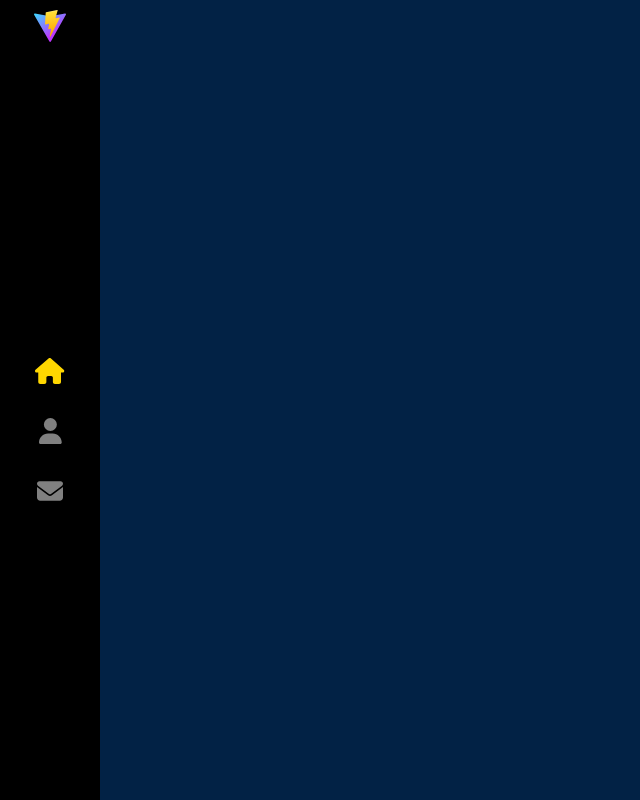
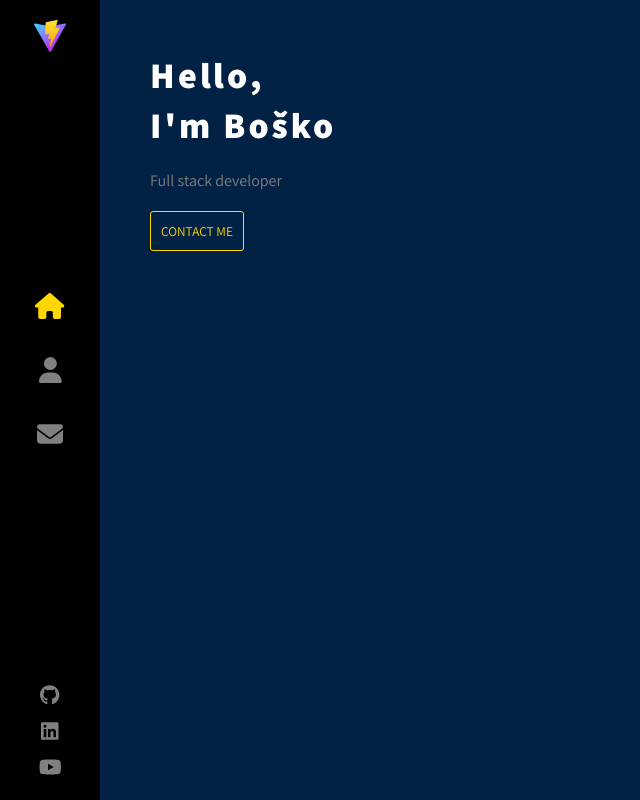
Before and after one commit to boskoa/portfolio-website, a React (Vite) app: page / in a window 1280 px wide. Shown: the whole page, without its empty margins (0-640 px from the left). Built offline with nearby package versions, Linux system fonts and the light colour scheme.

Commit message:
Adding Home page and animateLetters

```diff
--- a/index.html
+++ b/index.html
@@ -4,6 +4,9 @@
 <head>
   <meta charset="UTF-8" />
   <link rel="icon" type="image/svg+xml" href="/vite.svg" />
+  <link rel="preconnect" href="https://fonts.googleapis.com">
+  <link rel="preconnect" href="https://fonts.gstatic.com" crossorigin>
+  <link href="https://fonts.googleapis.com/css2?family=Assistant:wght@400;600;800&display=swap" rel="stylesheet">
   <meta name="viewport" content="width=device-width, initial-scale=1.0" />
   <title>Portfolio Website</title>
 </head>
--- a/src/App.jsx
+++ b/src/App.jsx
@@ -1,12 +1,13 @@
 import { RouterProvider, createBrowserRouter } from "react-router-dom";
 import Layout from "./components/Layout";
+import Home from "./components/Home";
 
 function App() {
   const router = createBrowserRouter([
     {
       path: "/",
       element: <Layout />,
-      children: [{ path: "home", element: <div>test</div> }],
+      children: [{ index: true, element: <Home /> }],
     },
   ]);
 
--- /dev/null
+++ b/src/components/Home/index.jsx
@@ -0,0 +1,62 @@
+import styled from "styled-components";
+import letterAnimate from "../../utils/letterAnimate";
+
+const StyledContainer = styled.div`
+  margin-left: 100px;
+  padding: 50px;
+  color: white;
+`;
+
+const StyledHeader = styled.h2`
+  font-size: 36px;
+  letter-spacing: 3px;
+  line-height: 50px;
+`;
+
+const StyledSub = styled.p`
+  color: grey;
+  margin: 20px 0;
+`;
+
+const StyledContact = styled.button`
+  text-transform: uppercase;
+  background-color: transparent;
+  border: 1px solid gold;
+  color: gold;
+  padding: 10px;
+  border-radius: 3px;
+  cursor: pointer;
+  transition: all 0.3s;
+
+  &:hover {
+    transform: scale(1.01);
+    box-shadow: 0 0 10px 0 gold;
+  }
+
+  &:active {
+    transform: none;
+    box-shadow: none;
+  }
+
+  @media (hover: none) {
+    cursor: default;
+  }
+`;
+
+const greeting = "Hello,";
+
+function Home() {
+  return (
+    <StyledContainer>
+      <StyledHeader>
+        {letterAnimate(greeting, 0)}
+        <br />
+        I&apos;m Boško
+      </StyledHeader>
+      <StyledSub>Full stack developer</StyledSub>
+      <StyledContact>Contact me</StyledContact>
+    </StyledContainer>
+  );
+}
+
+export default Home;
--- a/src/components/Sidebar/index.jsx
+++ b/src/components/Sidebar/index.jsx
@@ -2,6 +2,11 @@ import { FontAwesomeIcon } from "@fortawesome/react-fontawesome";
 import { Link, NavLink } from "react-router-dom";
 import { faEnvelope, faHome, faUser } from "@fortawesome/free-solid-svg-icons";
 import styled from "styled-components";
+import {
+  faGithub,
+  faLinkedin,
+  faYoutube,
+} from "@fortawesome/free-brands-svg-icons";
 
 const StyledSidebar = styled.div`
   display: flex;
@@ -10,7 +15,7 @@ const StyledSidebar = styled.div`
   position: fixed;
   left: 0;
   top: 0;
-  padding: 10px;
+  padding: 20px 10px;
   gap: 30px;
   bottom: 0;
   width: 100px;
@@ -30,6 +35,8 @@ const StyledNav = styled.nav`
 const StyledNavLink = styled(NavLink)`
   font-size: 26px;
   position: relative;
+  width: 100%;
+  text-align: center;
 
   &:hover > svg {
     opacity: 0;
@@ -38,7 +45,7 @@ const StyledNavLink = styled(NavLink)`
 
   &:after {
     content: "";
-    color: white;
+    color: gold;
     opacity: 0;
     transition: 0.3s all 0.1s;
     font-size: 16px;
@@ -46,12 +53,28 @@ const StyledNavLink = styled(NavLink)`
     position: absolute;
     width: 100%;
     top: 5px;
-    left: -20%;
+    text-align: center;
   }
 
   &:hover:after {
     content: "${({ text }) => text}";
     opacity: 1;
+  }
+`;
+
+const StyledSocial = styled.ul`
+  display: flex;
+  flex-direction: column;
+  justify-content: center;
+  align-items: center;
+  gap: 10px;
+  font-size: 20px;
+  list-style: none;
+`;
+
+const StyledSocialItem = styled.li`
+  & svg:hover {
+    color: ${({ $hovered }) => $hovered};
   }
 `;
 
@@ -82,6 +105,31 @@ function Sidebar() {
           <FontAwesomeIcon icon={faEnvelope} color="grey" />
         </StyledNavLink>
       </StyledNav>
+      <StyledSocial>
+        <StyledSocialItem $hovered="limegreen">
+          <a target="_blank" rel="noreferrer" href="https://github.com/boskoa">
+            <FontAwesomeIcon icon={faGithub} color="grey" />
+          </a>
+        </StyledSocialItem>
+        <StyledSocialItem $hovered="#0072B1">
+          <a
+            target="_blank"
+            rel="noreferrer"
+            href="https://www.linkedin.com/in/bo%C5%A1ko-ani%C4%8Di%C4%87-046583246/"
+          >
+            <FontAwesomeIcon icon={faLinkedin} color="grey" />
+          </a>
+        </StyledSocialItem>
+        <StyledSocialItem $hovered="red">
+          <a
+            target="_blank"
+            rel="noreferrer"
+            href="https://www.youtube.com/channel/UCti93pLmLwgcZ-65e5Zy1Dg"
+          >
+            <FontAwesomeIcon icon={faYoutube} color="grey" />
+          </a>
+        </StyledSocialItem>
+      </StyledSocial>
     </StyledSidebar>
   );
 }
--- a/src/index.css
+++ b/src/index.css
@@ -2,6 +2,7 @@
   box-sizing: border-box;
   margin: 0;
   padding: 0;
+  font-family: 'Assistant', sans-serif;
 }
 
 body {
--- /dev/null
+++ b/src/utils/letterAnimate.jsx
@@ -0,0 +1,37 @@
+import styled, { css, keyframes } from "styled-components";
+
+const letterAnimation = keyframes`
+  from {
+    opacity: 0;
+    transform: scale(0.5);
+  }
+  to {
+    opacity: 1;
+    transform: scale(1);
+  }
+`;
+
+const StyledLetter = styled.span`
+  display: inline-block;
+  opacity: 0;
+  animation: ${({ $delay }) =>
+    css`1s cubic-bezier(0.175, 0.885, 0.32, 1.275) ${letterAnimation} ${
+      $delay * 100 + 500
+    }ms forwards`};
+`;
+
+function letterAnimate(letters, start) {
+  const lettersArray = letters.split("");
+
+  return (
+    <span>
+      {lettersArray.map((l, i) => (
+        <StyledLetter key={l + i} $delay={start + i}>
+          {l}
+        </StyledLetter>
+      ))}
+    </span>
+  );
+}
+
+export default letterAnimate;
```
